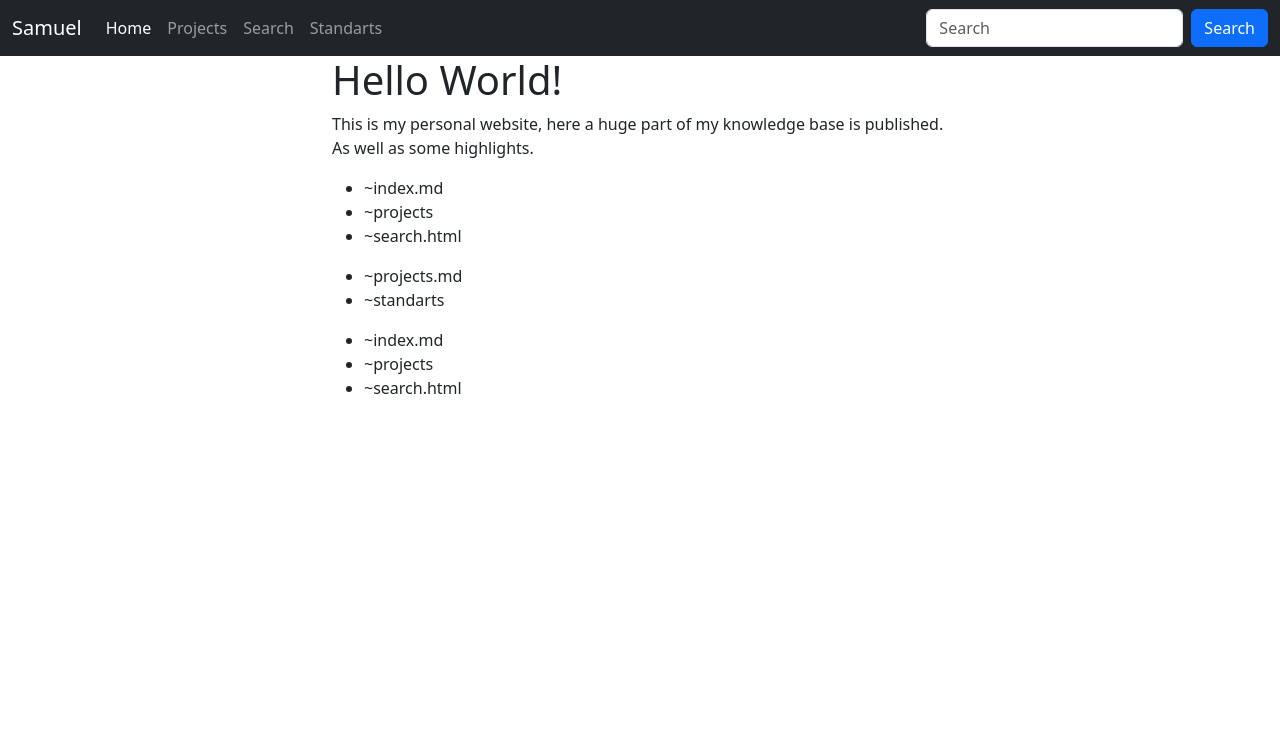
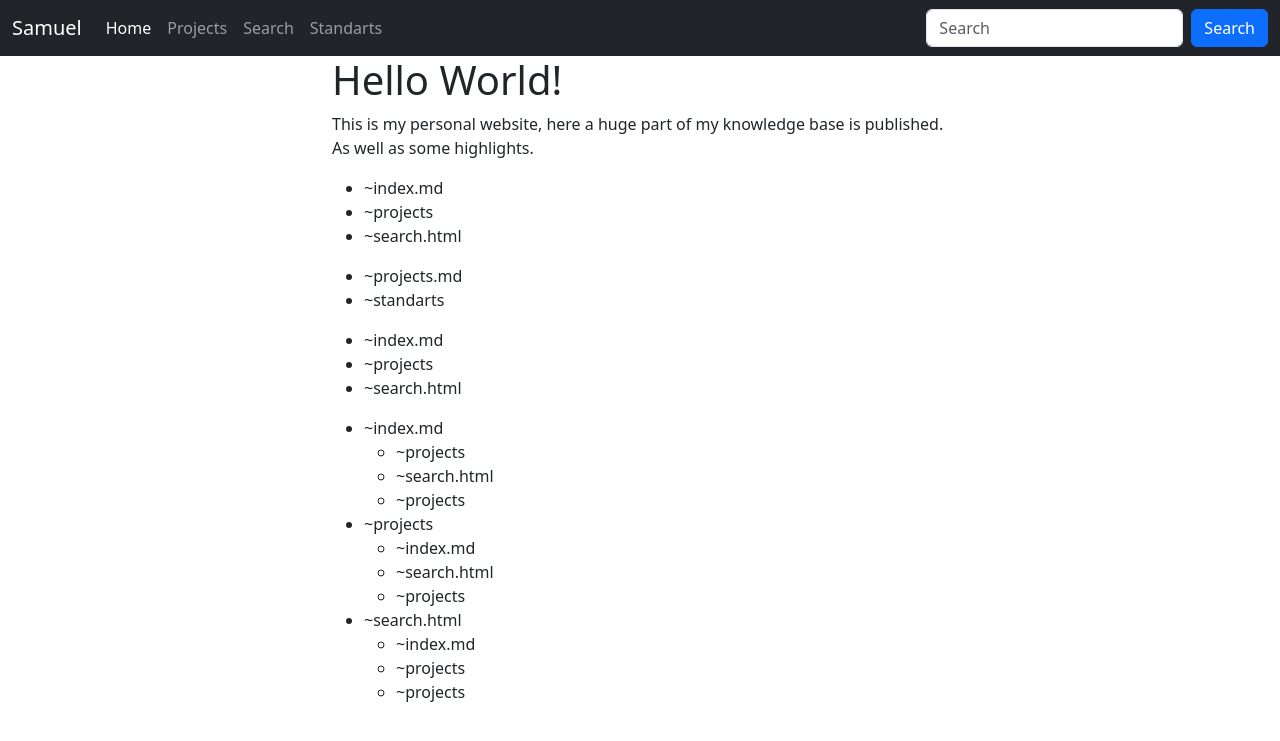
Before and after one commit to Soraxem/website-test, a Jekyll site: the page built from index.md, in a window 1280 px wide. Shown: the top 741 px of the page. Built offline with Jekyll 4.4.1, drawn with Linux system fonts in a browser that asks for light colours.

Commit message:
Update index.md

```diff
--- a/index.md
+++ b/index.md
@@ -70,3 +70,41 @@ This is my personal website, here a huge part of my knowledge base is published.
 	{%- endif -%}
 {%- endfor -%}
 </ul>
+
+
+{% assign paths = site.pages | map: "path" -%}
+{%- assign level = "" -%}
+
+{%- assign dirs = "" -%}
+
+<ul>
+{%- for path in paths -%}
+	{%- if path contains level -%}
+		{%- assign pat = path | remove_first: level | prepend: "~" -%}
+		{%- assign dir = pat | split: "/" | first -%}
+		{%- assign dirs_array = dirs | split: "~" -%}
+		{%- assign dirs_array_uniq = dirs | append: dir | split: "~" | uniq -%}
+		{%- unless dirs_array == dirs_array_uniq -%}
+			{% assign dirs = dirs | append: dir -%}
+			<li>
+				{{ dir }}
+				{%- assign dirs_sub = "" -%}
+				<ul>
+				{%- for path in paths -%}
+					{%- if path contains level -%}
+						{%- assign pat = path | remove_first: level | prepend: "~" -%}
+						{%- assign dir = pat | split: "/" | first -%}
+						{%- assign dirs_array = dirs | split: "~" -%}
+						{%- assign dirs_array_uniq = dirs_sub | append: dir | split: "~" | uniq -%}
+						{%- unless dirs_array == dirs_array_uniq -%}
+							{% assign dirs_sub = dirs_sub | append: dir -%}
+							<li>{{ dir }}</li>
+						{%- endunless -%}
+					{%- endif -%}
+				{%- endfor -%}
+				</ul>
+			</li>
+		{%- endunless -%}
+	{%- endif -%}
+{%- endfor -%}
+</ul>
```
